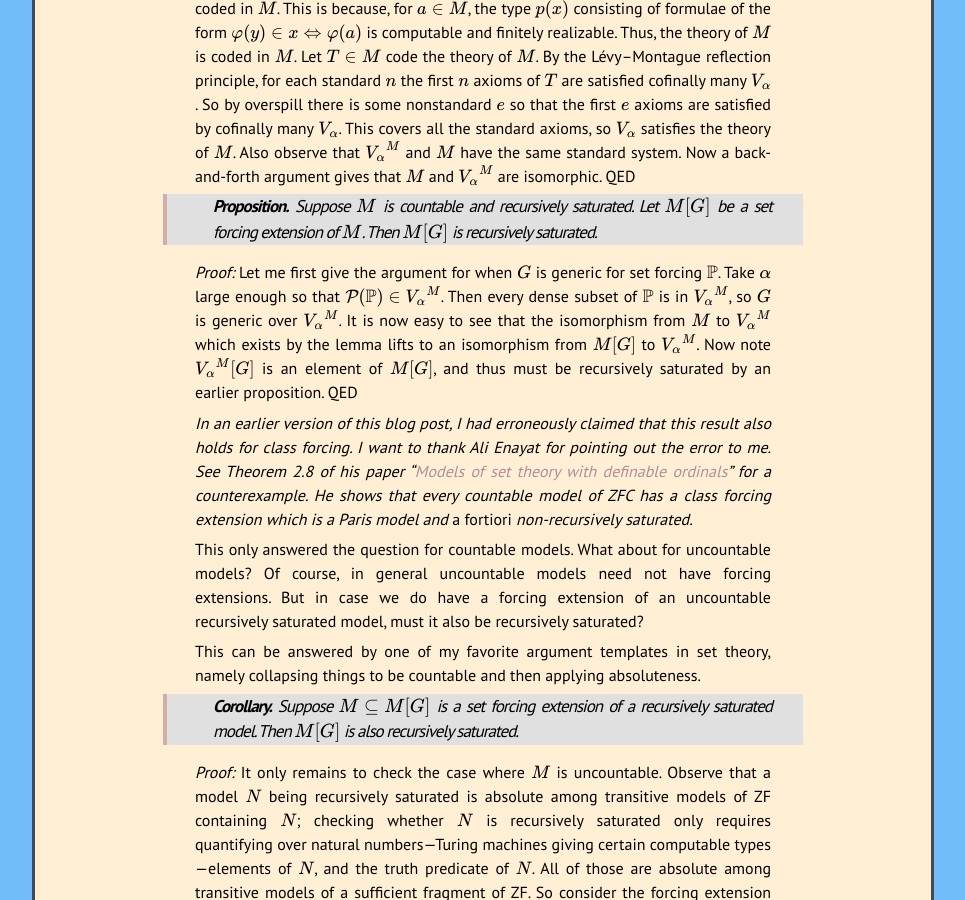
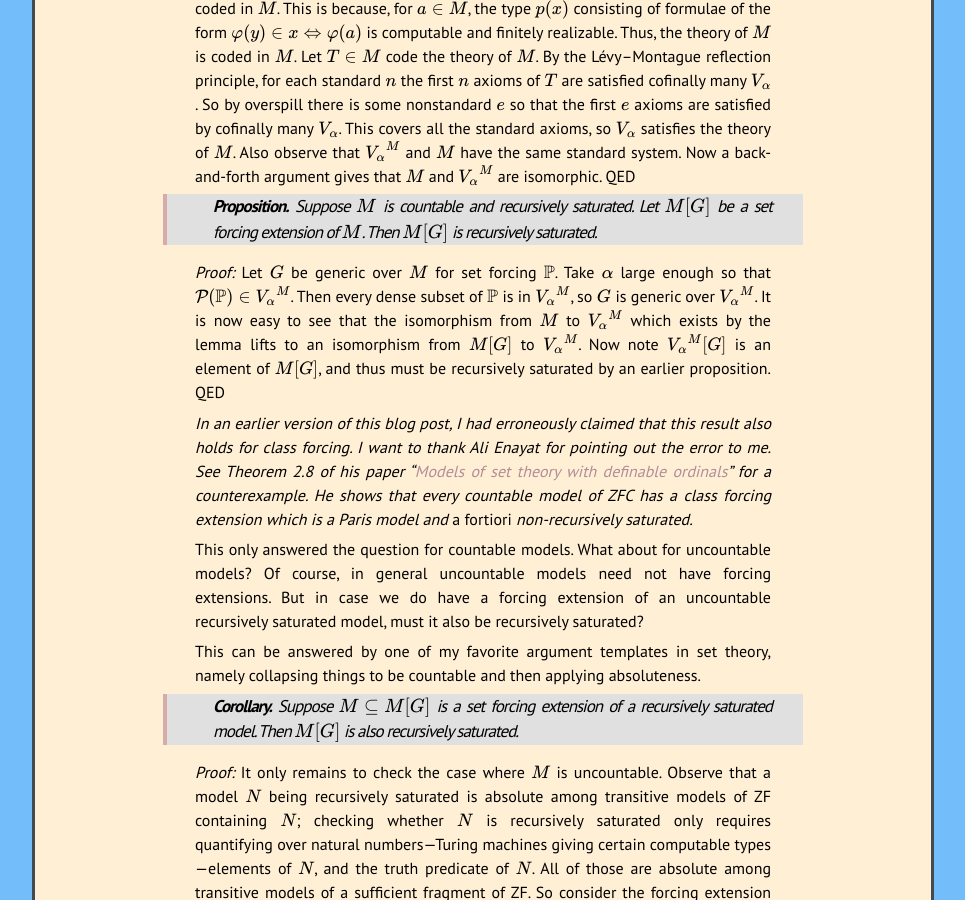
Before and after one commit to kamerynjw/kamerynjw.github.io, a Jekyll site: the page built from _posts/2019-08-07-recursive-saturation.md, in a window 1280 px wide and 900 px high, scrolled down 2456 px. Shown: the whole window, without its empty margins (157-1122 px from the left). Built offline with Jekyll 4.4.1, drawn with Linux system fonts in a browser that asks for light colours; nearby versions of some CDN libraries; formulas are drawn with MathJax 3.

Commit message:
more fixes

```diff
--- a/_posts/2019-08-07-recursive-saturation.md
+++ b/_posts/2019-08-07-recursive-saturation.md
@@ -42,7 +42,7 @@ Moreover, because $M$ is recursively saturated the type of any element of $M$ is
 
 > **Proposition.** Suppose $M$ is countable and recursively saturated. Let $M[G]$ be a set forcing extension of $M$. Then $M[G]$ is recursively saturated.
 
-*Proof:* Let me first give the argument for when $G$ is generic for set forcing $\mathbb{P}$. Take $\alpha$ large enough so that $\mathcal{P}(\mathbb{P}) \in {V_\alpha}^M$. Then every dense subset of $\mathbb P$ is in ${V_\alpha}^M$, so $G$ is generic over ${V_\alpha}^M$. It is now easy to see that the isomorphism from $M$ to ${V_\alpha}^M$ which exists by the lemma lifts to an isomorphism from $M[G]$ to ${V_\alpha}^M$. Now note ${V_\alpha}^M[G]$ is an element of $M[G]$, and thus must be recursively saturated by an earlier proposition. QED
+*Proof:* Let  $G$ be generic over $M$ for set forcing $\mathbb{P}$. Take $\alpha$ large enough so that $\mathcal{P}(\mathbb{P}) \in {V_\alpha}^M$. Then every dense subset of $\mathbb P$ is in ${V_\alpha}^M$, so $G$ is generic over ${V_\alpha}^M$. It is now easy to see that the isomorphism from $M$ to ${V_\alpha}^M$ which exists by the lemma lifts to an isomorphism from $M[G]$ to ${V_\alpha}^M$. Now note ${V_\alpha}^M[G]$ is an element of $M[G]$, and thus must be recursively saturated by an earlier proposition. QED
 
 *In an earlier version of this blog post, I had erroneously claimed that this result also holds for class forcing. I want to thank Ali Enayat for pointing out the error to me. See Theorem 2.8 of his paper "[Models of set theory with definable ordinals](https://link.springer.com/article/10.1007/s00153-004-0256-9)" for a counterexample. He shows that every countable model of ZFC has a class forcing extension which is a Paris model and* a fortiori *non-recursively saturated.*
 
```
